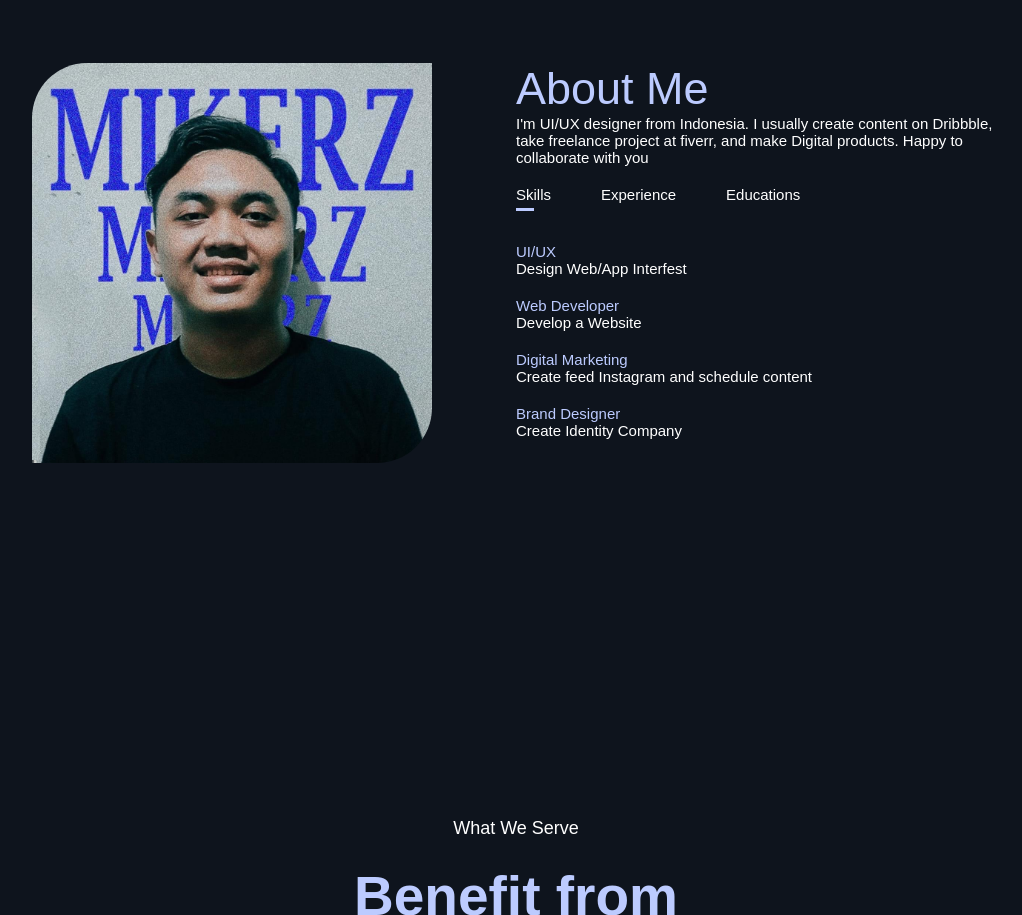
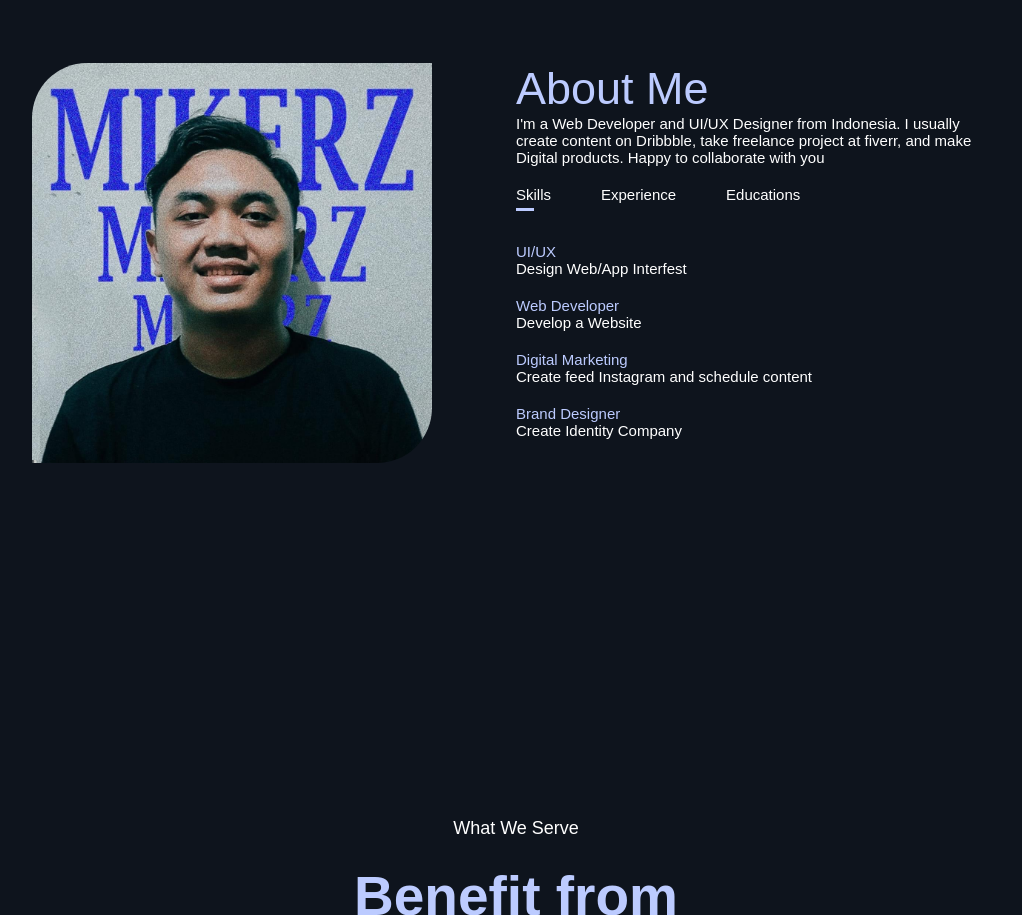
Before and after one commit to Mikerzky/Portfolio, a plain HTML site: page index.html in a window 1280 px wide. Shown: the part 802-1717 px from the top of the page, without its empty margins (124-1146 px from the left). Drawn offline with nearby package versions, Linux system fonts and the light colour scheme.

Commit message:
Update index.html

```diff
--- a/index.html
+++ b/index.html
@@ -81,7 +81,7 @@
 
             <div class="about-col-2" data-aos-offset="200" data-aos-duration="2000" data-aos="fade-left">
                 <h3>About Me</h3>
-                <p>I'm UI/UX designer from Indonesia. I usually create content on Dribbble, take freelance project at fiverr, and make Digital products. Happy to collaborate with you</p>
+                <p> I'm a Web Developer and UI/UX Designer from Indonesia. I usually create content on Dribbble, take freelance project at fiverr, and make Digital products. Happy to collaborate with you</p>
 
                 <div class="tab-titles">
                     <p class="tab-links active-link" onclick="opentab('skills')">Skills</p>
```
